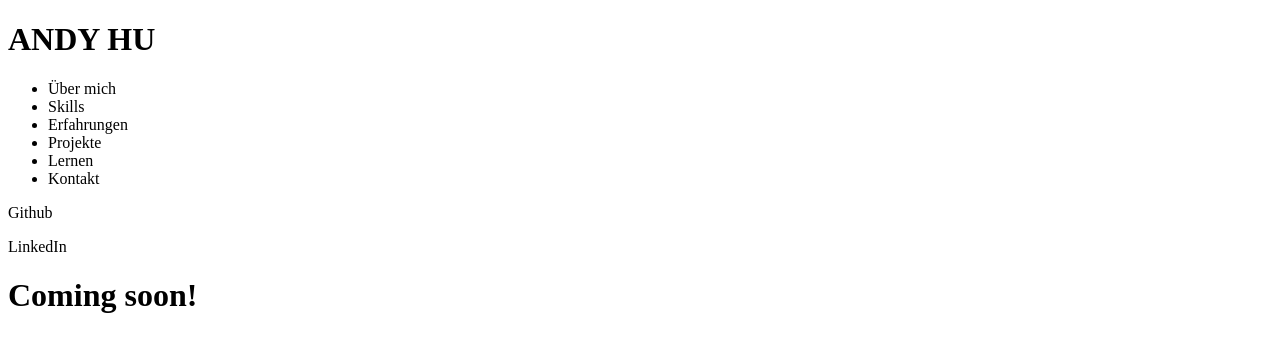
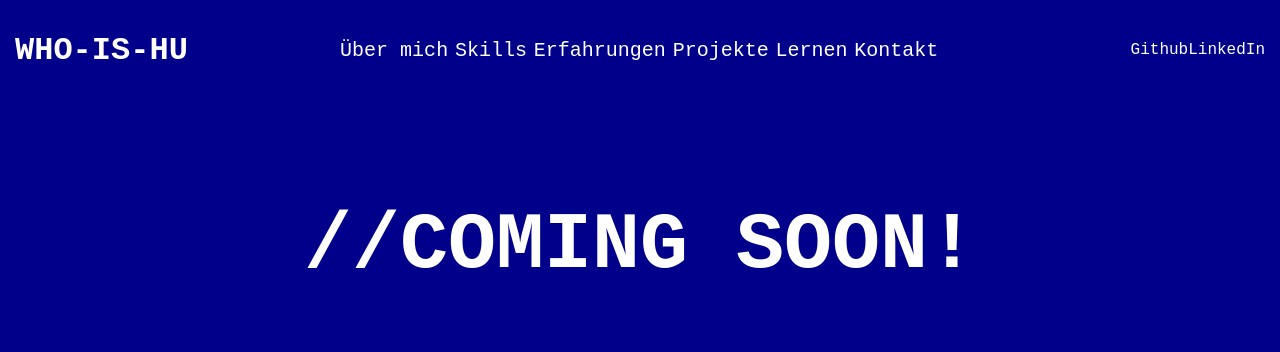
Before and after one commit to AndyHu8/Portfolio-Website, a React (Create React App) app in the folder portfolio-website/: page / in a window 1280 px wide. Shown: the top 352 px of the page. Built offline with nearby package versions, Linux system fonts and the light colour scheme.

Commit message:
Navbar weiter bearbeitet

```diff
--- a/portfolio-website/src/App.css
+++ b/portfolio-website/src/App.css
@@ -1,38 +1,13 @@
-.App {
-  text-align: center;
+* {
+  box-sizing: border-box;
+  margin: 0;
+  background-color: darkblue;
+  font-family: 'Courier New', Courier, monospace;
 }
 
-.App-logo {
-  height: 40vmin;
-  pointer-events: none;
+.coming-soon {
+  margin-top: 100px;
+  text-align: center;
+  color: white;
+  font-size: 80px;
 }
-
-@media (prefers-reduced-motion: no-preference) {
-  .App-logo {
-    animation: App-logo-spin infinite 20s linear;
-  }
-}
-
-.App-header {
-  background-color: #282c34;
-  min-height: 100vh;
-  display: flex;
-  flex-direction: column;
-  align-items: center;
-  justify-content: center;
-  font-size: calc(10px + 2vmin);
-  color: white;
-}
-
-.App-link {
-  color: #61dafb;
-}
-
-@keyframes App-logo-spin {
-  from {
-    transform: rotate(0deg);
-  }
-  to {
-    transform: rotate(360deg);
-  }
-}
--- a/portfolio-website/src/App.js
+++ b/portfolio-website/src/App.jsx
@@ -5,7 +5,7 @@ function App() {
   return (
     <div>
       <Navbar/>
-      <h1>Coming soon!</h1>
+      <h1 className='coming-soon'>//COMING SOON!</h1>
     </div>
   );
 }
--- a/portfolio-website/src/Navbar/Navbar.css
+++ b/portfolio-website/src/Navbar/Navbar.css
@@ -0,0 +1,31 @@
+.wrapper {
+    height: 100px;
+    color: white;
+    display: flex;
+    justify-content: space-between;
+    align-items: center;
+    padding: 15px;
+}
+
+/*NAVIGATION MITTE*/
+.nav-list {
+    width: 50%;
+}
+
+.nav-list ul {
+    display: flex;
+    justify-content: space-around;
+    padding: 10px;
+    list-style: none;
+    font-size: 20px;
+}
+
+.nav-list ul li:hover {
+    cursor: pointer;
+}
+
+/*SOCIAL MEDIA LOGOS*/
+.social-media-list ul {
+    display: flex;
+    list-style: none;
+}
--- a/portfolio-website/src/Navbar/Navbar.jsx
+++ b/portfolio-website/src/Navbar/Navbar.jsx
@@ -3,22 +3,24 @@ import './Navbar.css';
 function Navbar(){
     return (
         <div className='wrapper'>
-            <div>
-                <h1>ANDY HU</h1>
+            <div className='logo'>
+                <h1>WHO-IS-HU</h1>
             </div>
-            <div>
+            <div className='nav-list'>
                 <ul>
-                    <li>Über mich</li>
-                    <li>Skills</li>
-                    <li>Erfahrungen</li>
-                    <li>Projekte</li>
-                    <li>Lernen</li>
-                    <li>Kontakt</li>
+                    <li><a href={() => {}}>Über mich</a></li>
+                    <li><a href={() => {}}>Skills</a></li>
+                    <li><a href={() => {}}>Erfahrungen</a></li>
+                    <li><a href={() => {}}>Projekte</a></li>
+                    <li><a href={() => {}}>Lernen</a></li>
+                    <li><a href={() => {}}>Kontakt</a></li>
                 </ul>
             </div>
-            <div>
-                <div><p>Github</p></div>
-                <div><p>LinkedIn</p></div>
+            <div className='social-media-list'>
+                <ul>
+                    <li><a href={() => {}}>Github</a></li>
+                    <li><a href={() => {}}>LinkedIn</a></li>
+                </ul>
             </div>
         </div>
     )
```
